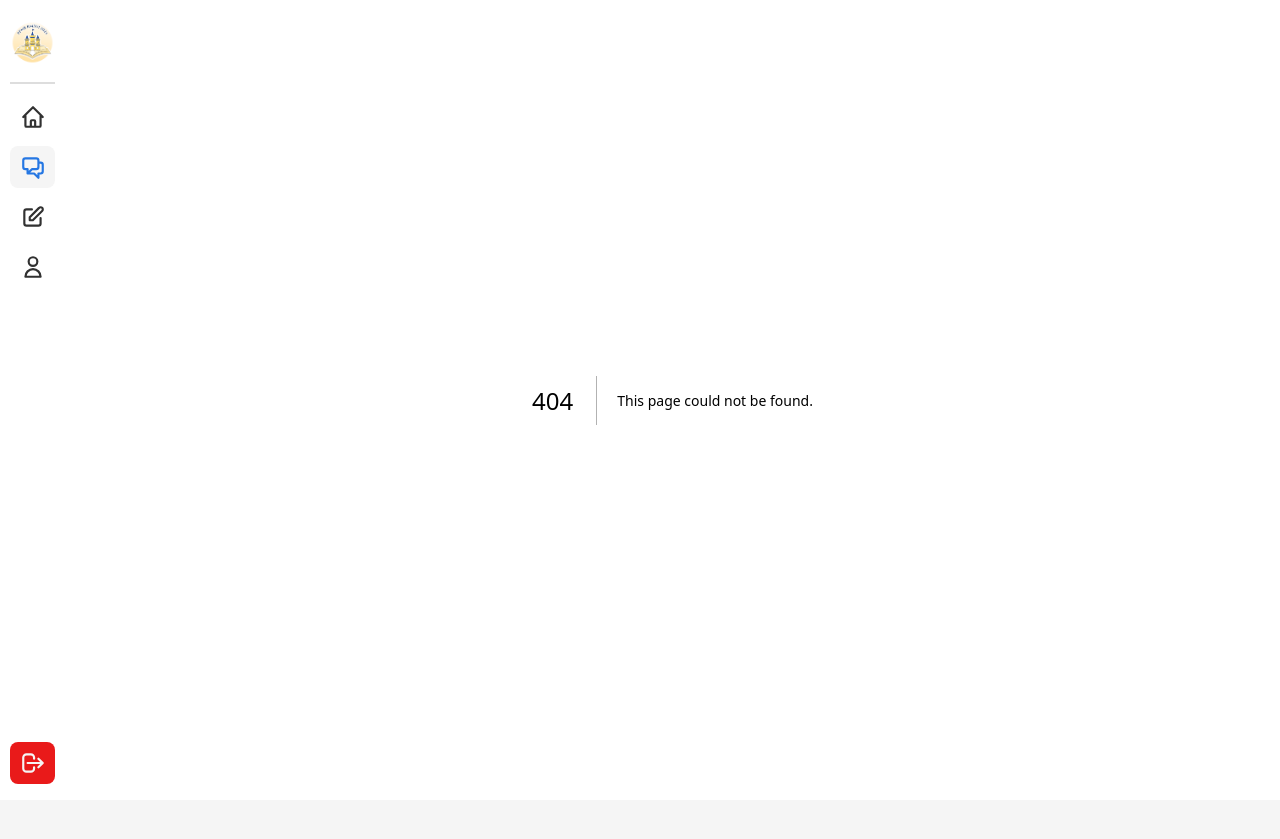
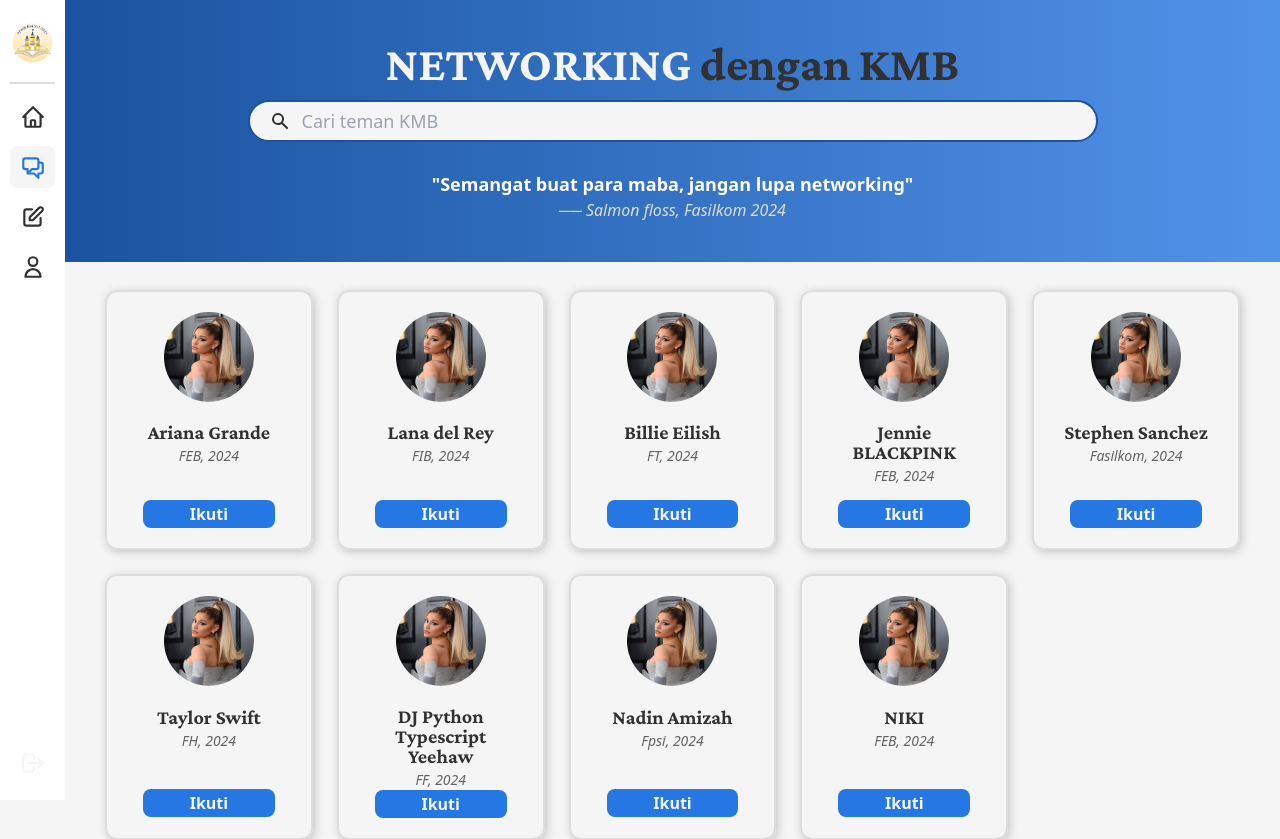
Before and after one commit to ppmb-kmbui/fe-ppmb-2025, a Next.js app: page /networking in a window 1280 px wide. Before the commit this address had no page. Shown: the top 839 px of the page. Before the commit the page ends 800 px from the top, so only its background shows below. Built offline with nearby package versions, Linux system fonts and the light colour scheme.

Commit message:
feat: implement UI for networking page

```diff
--- /dev/null
+++ b/src/app/networking/page.tsx
@@ -0,0 +1,85 @@
+"use client"
+
+import { Button, Card, Input } from "@/components";
+import { useState } from "react";
+import { HiOutlineChat, HiSearch } from "react-icons/hi";
+
+const NetworkingPage: React.FC = () => {
+    const [searchQuery, setSearchQuery] = useState<string>("");
+    const [message, setMessage] = useState<string>("");
+
+    const DATA = [
+        {
+            name: "Ariana Grande",
+            faculty: "FEB, 2024"
+        },
+        {
+            name: "Lana del Rey",
+            faculty: "FIB, 2024"
+        },
+        {
+            name: "Billie Eilish",
+            faculty: "FT, 2024"
+        },
+        {
+            name: "Jennie BLACKPINK",
+            faculty: "FEB, 2024"
+        },
+        {
+            name: "Stephen Sanchez",
+            faculty: "Fasilkom, 2024"
+        },
+        {
+            name: "Taylor Swift",
+            faculty: "FH, 2024"
+        },
+        {
+            name: "DJ Python Typescript Yeehaw",
+            faculty: "FF, 2024"
+        },
+        {
+            name: "Nadin Amizah",
+            faculty: "Fpsi, 2024"
+        },
+        {
+            name: "NIKI",
+            faculty: "FEB, 2024"
+        },
+    ]
+
+    return (
+        <div className="min-h-screen flex flex-col">
+            <div className="bg-gradient-to-r from-ppmb-blue-600 to-ppmb-blue-400 px-[100px] flex flex-col py-10 gap-3 items-center">
+                <div className="flex text-ppmb-800 justify-center items-center font-crimson text-5xl gap-2">
+                    <text className="text-ppmb-000">NETWORKING</text>
+                    <text>dengan</text>
+                    <text>KMB</text>
+                </div>
+
+                <Input placeholder="Cari teman KMB" setValue={setSearchQuery} type="rounded" icon={<HiSearch />}/>
+
+                <div className="text-white flex flex-col items-center text-center mt-4">
+                    <text className="font-semibold text-lg">"Semangat buat para maba, jangan lupa networking"</text>
+                    <text className="italic text-ppmb-100">── Salmon floss, Fasilkom 2024</text>
+                </div>
+            </div>
+
+            <div className="grid grid-cols-5 mt-7 gap-6 px-10">
+                {DATA.map((data, key) => (
+                    <Card key={key} {...data}/>
+                ))}
+            </div>
+
+            <div className="flex flex-col items-center py-14">
+                <text className="font-crimson text-2xl font-semibold">Kirim pesan untuk teman-teman KMBUI kamu!</text>
+                <div className="flex gap-4 items-center">
+                    <Input icon={<HiOutlineChat />} placeholder="Kirim pesanmu!" setValue={setMessage} type="rounded" />
+                    <Button handleClick={() => {}} label="Kirim"/>
+                </div>
+            </div>
+
+        </div>
+    )
+}
+
+export default NetworkingPage;
--- a/src/app/page.tsx
+++ b/src/app/page.tsx
@@ -1,13 +1,13 @@
 'use client'
 
 import { Carousel, Timeline } from '@/components';
+import { useRouter } from 'next/navigation';
 export default function Home() {
-
+const router = useRouter()
   return (
     <div className='min-h-screen'>
       <Carousel />
       {/* <Timeline /> */}
-
 
       <div className='mt-10 w-full flex flex-col items-center'>
         <text className='text-6xl font-crimson italic text-ppmb-blue-600'>FAQ</text>
--- a/src/components/button/index.tsx
+++ b/src/components/button/index.tsx
@@ -7,8 +7,8 @@ export const Button: React.FC<ButtonProps> = ({
     label
 }) => {
     return (
-    <button className="mt-5 bg-ppmb-blue-500 px-8 py-[10px] rounded-md text-white font-medium hover:bg-ppmb-blue-700 transition-colors duration-200 ease-in-out">
-        {label}
-    </button>
+        <button className="bg-ppmb-blue-500 px-8 py-[10px] rounded-md text-white font-medium hover:bg-ppmb-blue-700 transition-colors duration-200 ease-in-out">
+            {label}
+        </button>
     )
 }
--- /dev/null
+++ b/src/components/card/index.tsx
@@ -0,0 +1,51 @@
+import Image from "next/image"
+
+interface CardProps {
+    name: string
+    faculty: string
+}
+
+export const Card: React.FC<CardProps> = ({
+    name, faculty
+}) => {
+    return (
+        <div className="flex flex-col justify-between border-ppmb-100 border-[2px] py-5 px-7 rounded-xl min-h-[260px] shadow-ppmb-200 shadow-custom">
+            <div className="flex h-[45%] items-center justify-center">
+                <div className="h-[90px] w-[90px] flex">
+                    <Image
+                        src={"/image/ariana.jpg"}
+                        alt="ariana"
+                        width={90}
+                        height={90}
+                        className="rounded-full"
+                    />
+                </div>
+            </div>
+
+            <div className="flex flex-col justify-start items-center gap-1 mt-5 h-[40%] text-center ">
+                <text className="font-crimson text-xl leading-none">{name}</text>
+                <text className="text-sm italic text-ppmb-600">{faculty}</text>
+            </div>
+
+            <div className="flex h-[15%] justify-center items-center px-2 flex-col">
+                <button className="bg-ppmb-blue-500 flex items-center justify-center py-[2px] rounded-lg w-full">
+                    <text className=" text-ppmb-000 font-semibold">Ikuti</text>
+                </button>
+
+                {/* <button className="border-ppmb-warning border-[2px] flex items-center justify-center rounded-lg w-full cursor-default">
+                    <text className=" text-ppmb-warning font-bold">Menunggu...</text>
+                </button> */}
+
+                {/* <div className="flex flex-row w-full gap-[6px]">
+                    <button className="border-ppmb-red-500 border-[2px] flex items-center justify-center rounded-lg w-full px-2">
+                        <text className=" text-ppmb-red-500 font-bold">Tolak</text>
+                    </button>
+
+                    <button className="bg-ppmb-success flex items-center justify-center rounded-lg w-full px-4">
+                        <text className=" text-white font-semibold">Terima</text>
+                    </button>
+                </div> */}
+            </div>
+        </div>
+    )
+}
--- a/src/components/carousel/index.tsx
+++ b/src/components/carousel/index.tsx
@@ -40,7 +40,7 @@ export const Carousel: React.FC = () => {
       }
     ]
     return (
-        <div className='embla relative'>
+        <div className='embla relative bg-red-500'>
         <div className='embla__viewport' ref={emblaRef}>
           <div className='embla__container'>
             {CONTENTS.map((content, key) => (
@@ -48,8 +48,9 @@ export const Carousel: React.FC = () => {
                 <Image
                   src={content.src}
                   alt={`content ${key}`}
-                  width={1300}
+                  width={1400}
                   height={20}
+
                 />
               </div>
             ))}
--- a/src/components/index.ts
+++ b/src/components/index.ts
@@ -5,3 +5,5 @@ export { Sidebar } from './navbar';
 
 export { Carousel } from './carousel';
 export { Timeline } from './timeline';
+
+export { Card } from './card';
--- a/src/components/input/index.tsx
+++ b/src/components/input/index.tsx
@@ -4,27 +4,29 @@ import { useState } from "react"
 import { HiEye, HiEyeOff, HiUser } from "react-icons/hi"
 
 interface InputProps {
-    label: string
+    label?: string
     placeholder: string
     setValue: (value: string) => void
     icon: React.ReactNode
+    type?: "normal" | "rounded"
 }
 
 export const Input: React.FC<InputProps> = ({
-    label, placeholder, setValue, icon
+    label, placeholder, setValue, icon, type="normal"
 }) => {
     const [isVisible, setIsVisible] = useState<boolean>(false);
 
     return (
-        <div className="flex flex-col text-lg w-full text-ppmb-800">
-            <div className="flex flex-row items-center gap-1 ">
+        <div className={`${type == "rounded" ? "w-[850px]" : "w-full"} flex flex-col text-lg text-ppmb-800`}>
+            {type == "normal" && <div className="flex flex-row items-center gap-1 ">
                 <div className="text-[18px]">{icon}</div>
                 <text className="font-semibold">{label}</text>
-            </div>
+            </div>}
 
-            <div className="border-ppmb-blue-600 border-[2px] rounded-md px-3 py-[5px] flex flex-row font-medium">
-                <input className="w-full bg-transparent focus:outline-none" type={label.split(" ").includes("Password") && !isVisible ? "password" : "text"} onChange={(e) => setValue(e.target.value)}/>
-                {label.split(" ").includes("Password") && <button className="pl-3" onClick={() => setIsVisible(!isVisible)}>{isVisible ? <HiEye /> : <HiEyeOff />}</button>}
+            <div className={`${type == "rounded" ? "rounded-3xl px-5 flex-row gap-3 items-center" : "rounded-md px-3"} items-center border-ppmb-blue-600 bg-ppmb-000 border-[2px] py-[5px] flex flex-row font-medium`}>
+                {type == "rounded" && <div className="text-xl">{icon}</div>}
+                <input className="w-full bg-ppmb-000 focus:outline-none placeholder:font-medium" type={label?.split(" ").includes("Password") && !isVisible ? "password" : "text"} placeholder={placeholder} onChange={(e) => setValue(e.target.value)}/>
+                {label?.split(" ").includes("Password") && <button className="pl-3" onClick={() => setIsVisible(!isVisible)}>{isVisible ? <HiEye /> : <HiEyeOff />}</button>}
             </div>
         </div>
     )
--- a/tailwind.config.ts
+++ b/tailwind.config.ts
@@ -36,8 +36,8 @@ const config: Config = {
 
         // "ppmb-red-200": "#f37a72",
         // "ppmb-red-300": "#f1645b",
-        "ppmb-red-400": "#e91a1a",
-        "ppmb-red-500": "#E60000",
+        // "ppmb-red-400": "#e91a1a",
+        "ppmb-red-500": "#e91a1a",
         // "ppmb-red-600": "#d41f12",
 
 
@@ -48,9 +48,16 @@ const config: Config = {
         "ppmb-blue-800": "#0b2444",
         "ppmb-blue-900": "#040c17",
 
-        "ppmb-green-500": "#00b000"
+        // "ppmb-green-500": "#00b000",
+        // "ppmb-success": "#21cc21",
+        "ppmb-success": "#37d137",
+        "ppmb-warning": "#d6bd02"
 
-      }
+      },
+
+      boxShadow: {
+        'custom': '2px 2px 10px rgba(0, 0, 0, 0.1)',
+      },
     },
   },
   plugins: [],
```
Also changed, not shown: public/image/ariana.jpg (added).
